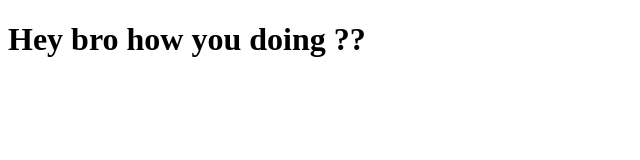
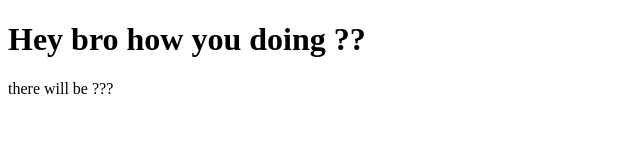
Before and after one commit to Maester-Khris/deom-repo, a plain HTML site: page index.htm in a window 1280 px wide. Shown: the whole page, without its empty margins (0-640 px from the left). Drawn offline with Linux system fonts and the light colour scheme.

Commit message:
add there

```diff
--- a/index.htm
+++ b/index.htm
@@ -8,5 +8,6 @@
 </head>
 <body>
       <h1>Hey bro how you doing ??</h1>
+      <p>there will be ???</p>
 </body>
 </html>
```
